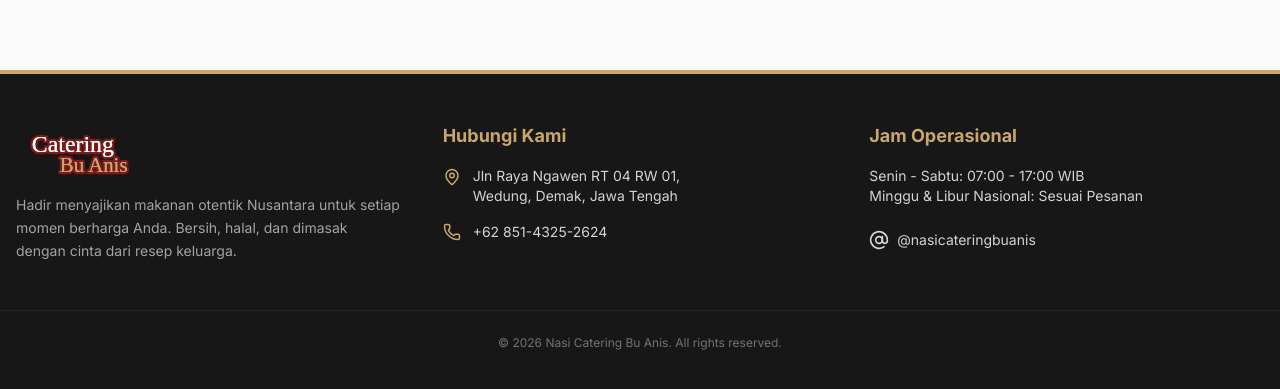
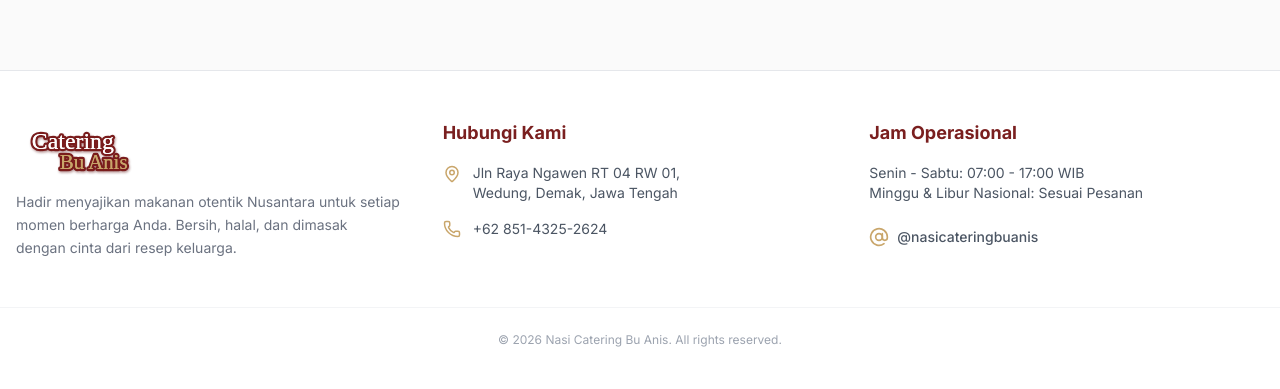
Before and after one commit to rexon6/catering_buanis_web, a Next.js app: page / in a window 1280 px wide. Shown: the part 1008-1397 px from the top of the page. Built offline with nearby package versions, Linux system fonts and the light colour scheme.

Commit message:
Update: footer background to clean white (bg-white) to prevent clashing and ensure logo colors stand out perfectly

```diff
--- a/components/Footer.tsx
+++ b/components/Footer.tsx
@@ -2,7 +2,7 @@ import { MapPin, Phone, AtSign } from 'lucide-react';
 
 export default function Footer() {
     return (
-        <footer className="bg-neutral-900 text-neutral-300 py-12 mt-12 border-t-4 border-brand-gold">
+        <footer className="bg-white text-gray-600 py-12 mt-12 border-t border-gray-200">
             <div className="max-w-7xl mx-auto px-4 grid grid-cols-1 md:grid-cols-3 gap-8">
                 <div className="space-y-4">
                     <img
@@ -10,40 +10,40 @@ export default function Footer() {
                         alt="Nasi Catering Bu Anis"
                         className="h-14 w-auto object-contain"
                     />
-                    <p className="text-neutral-400 text-sm leading-relaxed max-w-sm">
+                    <p className="text-gray-500 text-sm leading-relaxed max-w-sm">
                         Hadir menyajikan makanan otentik Nusantara untuk setiap momen berharga Anda. Bersih, halal, dan dimasak dengan cinta dari resep keluarga.
                     </p>
                 </div>
                 <div className="space-y-4">
-                    <h4 className="text-lg font-bold text-brand-gold mb-2">Hubungi Kami</h4>
-                    <div className="flex items-start gap-3 text-sm text-neutral-300">
+                    <h4 className="text-lg font-bold text-brand-maroon mb-2">Hubungi Kami</h4>
+                    <div className="flex items-start gap-3 text-sm text-gray-600">
                         <MapPin size={18} className="shrink-0 mt-0.5 text-brand-gold" />
                         <a
                             href="https://www.google.com/maps/dir/?api=1&destination=Jln+Raya+Ngawen+RT+04+RW+01+Wedung+Demak"
                             target="_blank"
                             rel="noopener noreferrer"
-                            className="hover:text-white hover:underline transition-colors"
+                            className="hover:text-brand-maroon hover:underline transition-colors"
                         >
                             Jln Raya Ngawen RT 04 RW 01,<br />Wedung, Demak, Jawa Tengah
                         </a>
                     </div>
-                    <div className="flex items-center gap-3 text-sm text-neutral-300">
+                    <div className="flex items-center gap-3 text-sm text-gray-600">
                         <Phone size={18} className="text-brand-gold" />
-                        <a href="https://wa.me/6285143252624" target="_blank" rel="noopener noreferrer" className="hover:text-white hover:underline transition-colors">+62 851-4325-2624</a>
+                        <a href="https://wa.me/6285143252624" target="_blank" rel="noopener noreferrer" className="hover:text-brand-maroon hover:underline transition-colors">+62 851-4325-2624</a>
                     </div>
                 </div>
                 <div className="space-y-4">
-                    <h4 className="text-lg font-bold text-brand-gold mb-2">Jam Operasional</h4>
-                    <p className="text-sm text-neutral-300">Senin - Sabtu: 07:00 - 17:00 WIB<br />Minggu & Libur Nasional: Sesuai Pesanan</p>
+                    <h4 className="text-lg font-bold text-brand-maroon mb-2">Jam Operasional</h4>
+                    <p className="text-sm text-gray-600">Senin - Sabtu: 07:00 - 17:00 WIB<br />Minggu & Libur Nasional: Sesuai Pesanan</p>
                     <div className="pt-2">
-                        <a href="#" className="inline-flex items-center gap-2 text-neutral-300 hover:text-white transition-colors">
-                            <AtSign size={20} />
-                            <span className="text-sm">@nasicateringbuanis</span>
+                        <a href="#" className="inline-flex items-center gap-2 text-gray-600 hover:text-brand-maroon transition-colors">
+                            <AtSign size={20} className="text-brand-gold" />
+                            <span className="text-sm font-medium">@nasicateringbuanis</span>
                         </a>
                     </div>
                 </div>
             </div>
-            <div className="max-w-7xl mx-auto px-4 mt-12 pt-6 border-t border-neutral-800 text-center text-xs text-neutral-500">
+            <div className="max-w-7xl mx-auto px-4 mt-12 pt-6 border-t border-gray-100 text-center text-xs text-gray-400">
                 &copy; {new Date().getFullYear()} Nasi Catering Bu Anis. All rights reserved.
             </div>
         </footer>
```
